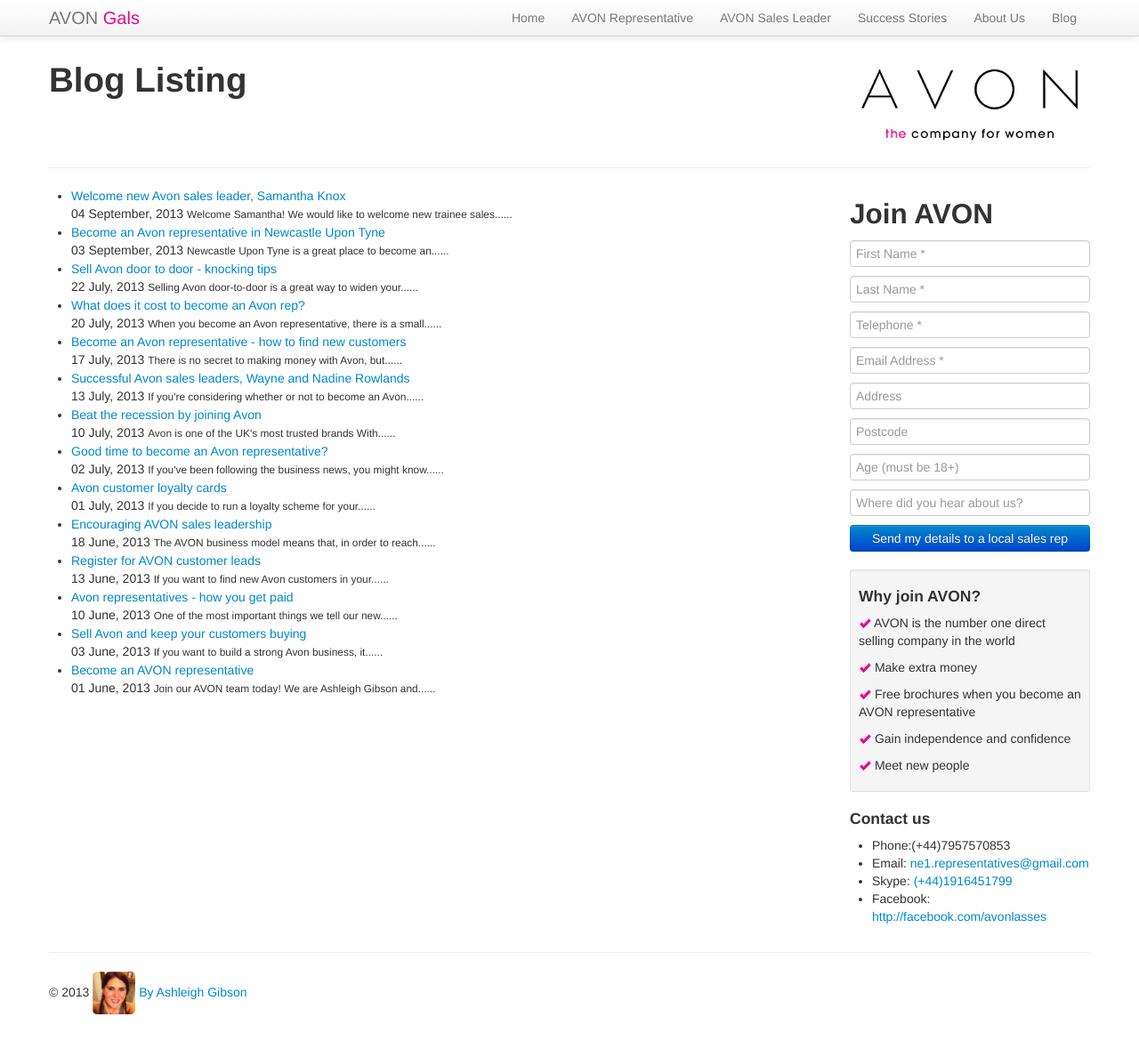
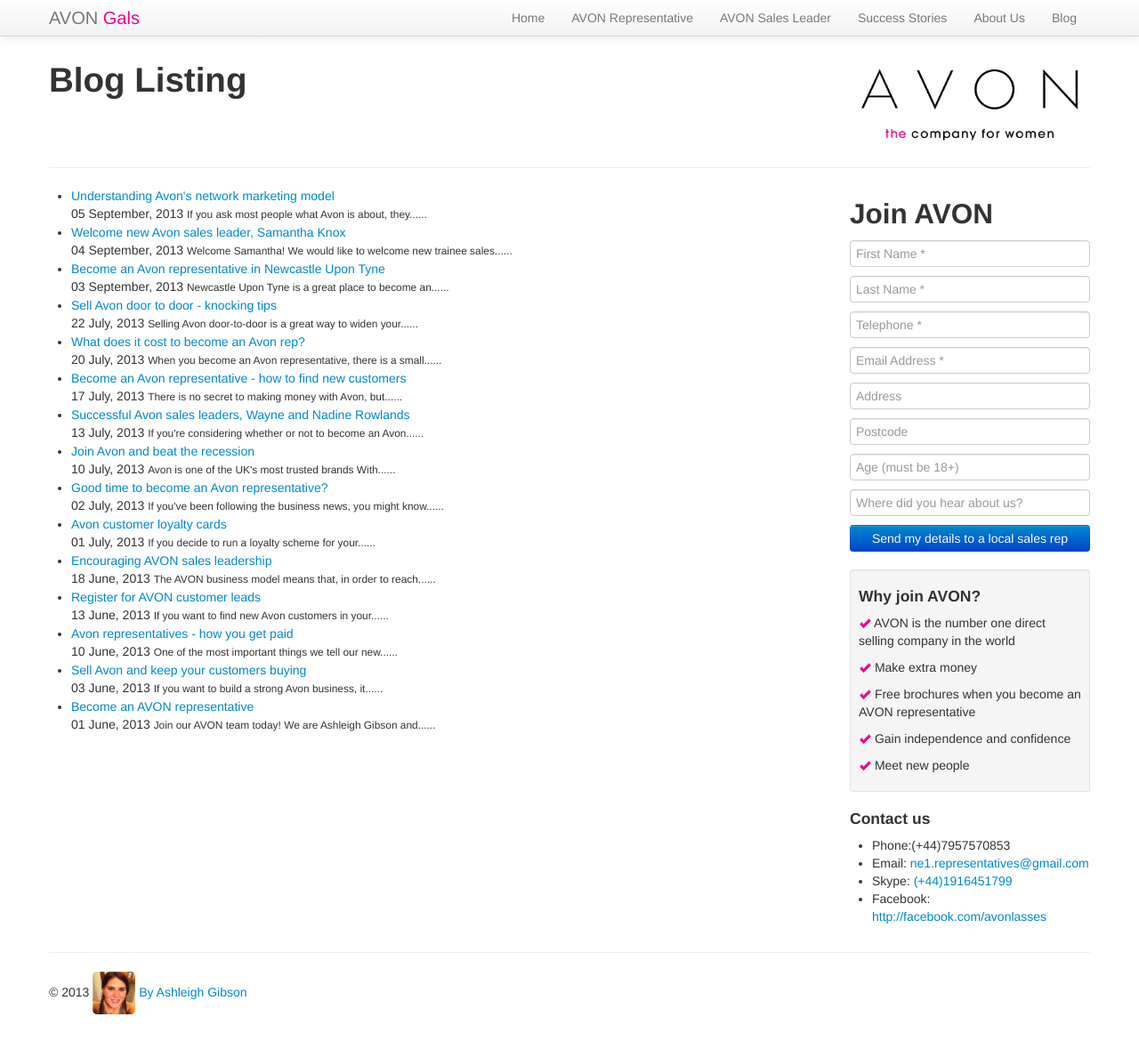
Before and after one commit to avongals/avongals.github.io, a Jekyll site: the page built from blog/index.html, in a window 1280 px wide and 1180 px high. Shown: the whole window at 89% size. Built offline with Jekyll 4.4.1, drawn with Linux system fonts in a browser that asks for light colours; some of the changed lines change nothing that is shown.

Commit message:
New blog post, Avon network marketing

```diff
--- a/_posts/2013-07-10-beat-the-recession-by-joining-avon.html
+++ b/_posts/2013-07-10-join-avon-and-beat-the-recession.html
@@ -1,6 +1,6 @@
 ---
 layout: blog_signup
-title: "Beat the recession by joining Avon"
+title: "Join Avon and beat the recession"
 author: ashleigh
 tags:
 - business
--- /dev/null
+++ b/_posts/2013-09-05-avon-network-marketing.html
@@ -0,0 +1,72 @@
+---
+layout: blog_signup
+title: "Understanding Avon's network marketing model"
+author: paul
+tags:
+- Avon
+- sales leader
+- network marketing
+- multi level marketing
+---
+
+<p>If you ask most people what Avon is about, they will probably recall the vintage <a href="http://www.youtube.com/watch?v=RdMTlwtQObE">"Avon lady"</a> image of selling makeup and beauty products to friends and neighbours. Of course they're not wrong, those direct-selling Avon representatives are still the lifeblood of Avon's business.</p>
+<p>What many people don't know is that Avon operates a fairly unique business model, that has survived (and thrived) during many economic downturns.</p>
+<p>Avon's business model falls into the category of 'network marketing', otherwise known as 'multi-level-marketing'. This means that, rather than Avon's employees recruiting new Avon representatives, it is existing Avon representatives who do the recruiting themselves, using tools and guidelines provided by Avon.</p>
+<p>People who do this are known as 'sales leaders' and earn commission on their team's sales as well as their own. As a result of this, the earning opportunities as an Avon sales leader vastly surpass the earning oppportunities as an Avon representative. There are now numerous "Avon millionaires" who have grown rich by becoming <a href="/2013/07/13/successful-avon-sales-leaders-wayne-and-nadine-rowlands.html" target="_blank">successful Avon sales leaders.</a> The best way to imagine this commission-earning hierarchy is to think of a pyramid.</p>
+<br/>
+<div style="width:100%; font-size:80%; text-align:center;"><img src="/assets/img/blog/pyramid-one.jpg" class="img-rounded" alt="Avon multi level marketing" width="width" height="height" style="padding-bottom:0.5em;" />Sales leaders earn commission on their team</div>
+<br/>
+<p>As a sales leader, you will earn commission on several levels (or generations) below you, meaning that the amount of commission you earn is proportional to your team's earnings, not just your own. As your team thrives, so do you.</p>
+<div class="well well-small">
+<p><b>For example:</b> If one of your sales leaders signs up a new representative, you will earn commission on both your sales leader's income, and their new representative's income.</p>
+</div>
+<br/>
+<h5>Currently the commission rates are as follows:</h5>
+
+<div class="well well-small">
+ <table class = "table table-striped">
+	<thead>
+		<td></td>
+		<td>1st generation</td>
+		<td>2nd generation</td>
+		<td>3rd generation</td>
+	</thead>
+
+	<tr>
+		<td>Sales leader</td>
+		<td>2-5%</td>
+		<td>2%</td>
+		<td>-</td>
+	</tr>
+
+	<tr>
+		<td>Advanced sales leader</td>
+		<td>3-7%</td>
+		<td>2%</td>
+		<td>2%</td>
+	</tr>
+	<tr>
+		<td>Executive sales leader</td>
+		<td>4-10%</td>
+		<td>2-4%</td>
+		<td>2%</td>
+	</tr>
+		<tr>
+		<td>Senior executive sales leader</td>
+		<td>4-12%</td>
+		<td>3-5%</td>
+		<td>2%</td>
+	</tr>
+ </table>
+</div>
+
+<p>As you rise up the ranks of sales leadership, your job becomes more about motivating and helping your sales leaders and providing leads. The most successful sales leaders become experts in finding and distributing leads to their team.</p>
+<p>Many senior executive sales leaders advertise for leads using services such as Google Adwords (just try doing a search for Avon in Google and you will see lots of paid-for adverts appear). They then sell these leads to their team.</p>
+<br/>
+<h5>To become an Avon representative or sales leader</h5>
+<ul>
+<li>Fill out the form on the right hand side.</li>
+<li>Wait for someone from my team to contact you (this should be less than 24 hours)</li>
+</ul>
+<br/>
+<div class="well well-small"><b>One final note</b> - I've used a pyramid above to describe the commission structure, however Avon Cosmetics is not what is commonly known as a "pyramid scheme".<em> A <a href = "http://www.wikihow.com/Distinguish-Between-a-Pyramid-Scheme-and-Multi-Level-Marketing">pyramid scheme</a> involves the exchange of money but has no product or service. With Avon everyone sells Avon products, from representatives at the bottom to Senior Executive Sales Leaders at the very top!</div>
```
Also changed, not shown: assets/css/bootstrap.min.css, assets/img/blog/pyramid-one.jpg (added), assets/img/blog/pyramid-two.jpg (added), 1 other file.
